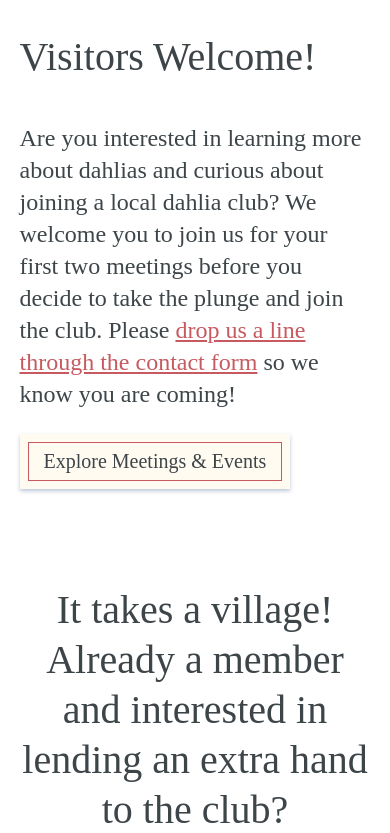
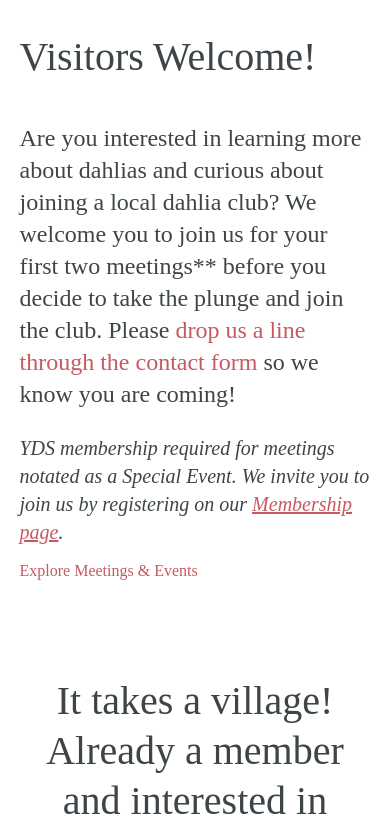
Before and after one commit to johnthedesigner/yds, a Next.js app: page /membership in a window 390 px wide. Shown: the part 2920-3753 px from the top of the page. Built offline with nearby package versions, Linux system fonts and the light colour scheme; no server answers.

Commit message:
small updates

```diff
--- a/pages/membership/index.js
+++ b/pages/membership/index.js
@@ -63,17 +63,27 @@ const Membership = () => {
         <p>
           Are you interested in learning more about dahlias and curious about
           joining a local dahlia club? We welcome you to join us for your first
-          two meetings before you decide to take the plunge and join the club.
-          Please{" "}
-          <Link href="/contact">
-            <a title="Contact us">drop us a line through the contact form</a>
+          two meetings<span className="required">**</span> before you decide to
+          take the plunge and join the club. Please{" "}
+          <Link title="Contact us" to="/contact">
+            drop us a line through the contact form
           </Link>{" "}
           so we know you are coming!
         </p>
-        <Link href="/meetings">
-          <a className="button" title="Explore Meetings & Events">
-            Explore Meetings & Events
-          </a>
+        <p style={{ lineHeight: "1.125em", margin: "1rem 0" }}>
+          <small>
+            <em>
+              YDS membership required for meetings notated as a Special Event.
+              We invite you to join us by registering on our{" "}
+              <a href="/membership/join">Membership page</a>.
+            </em>
+          </small>
+        </p>
+        <Link
+          className="button"
+          title="Explore Meetings & Events"
+          to="/meetings">
+          Explore Meetings & Events
         </Link>
       </Pingpong>
       <Bumper
--- a/styles/globals.css
+++ b/styles/globals.css
@@ -793,6 +793,11 @@ button[type="submit"].donation-form__submit-button {
 }
 
 /* Product Filters */
+.product-filters {
+  position: sticky;
+  top: 1rem;
+}
+
 .product-filters__set {
   margin: 2rem 0;
 }
--- a/styles/header.css
+++ b/styles/header.css
@@ -18,6 +18,10 @@
 }
 
 @media screen and (max-width: 800px) {
+  .header {
+    font-size: 0.5;
+  }
+
   .header-spacer {
     height: calc(var(--mobile-auth-height) + var(--mobile-nav-height));
   }
@@ -138,10 +142,14 @@
 
 .logo-link--desktop {
   margin: 0.5rem 2rem;
+  width: 80px;
+  height: 72px;
 }
 
 .logo-link--mobile {
   margin: 0 1rem;
+  width: 80px;
+  height: 72px;
 }
 
 .navbar__hamburger {
```
